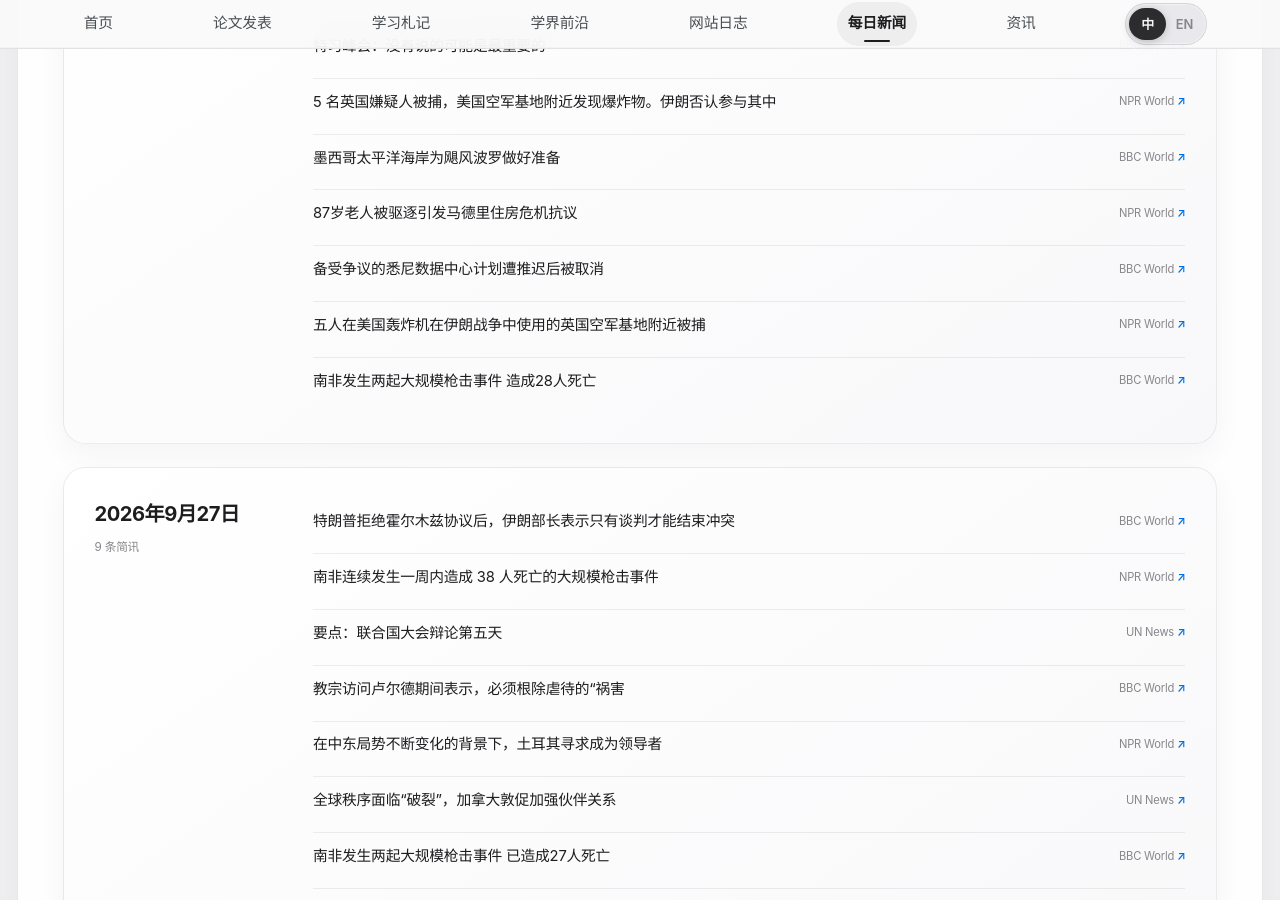
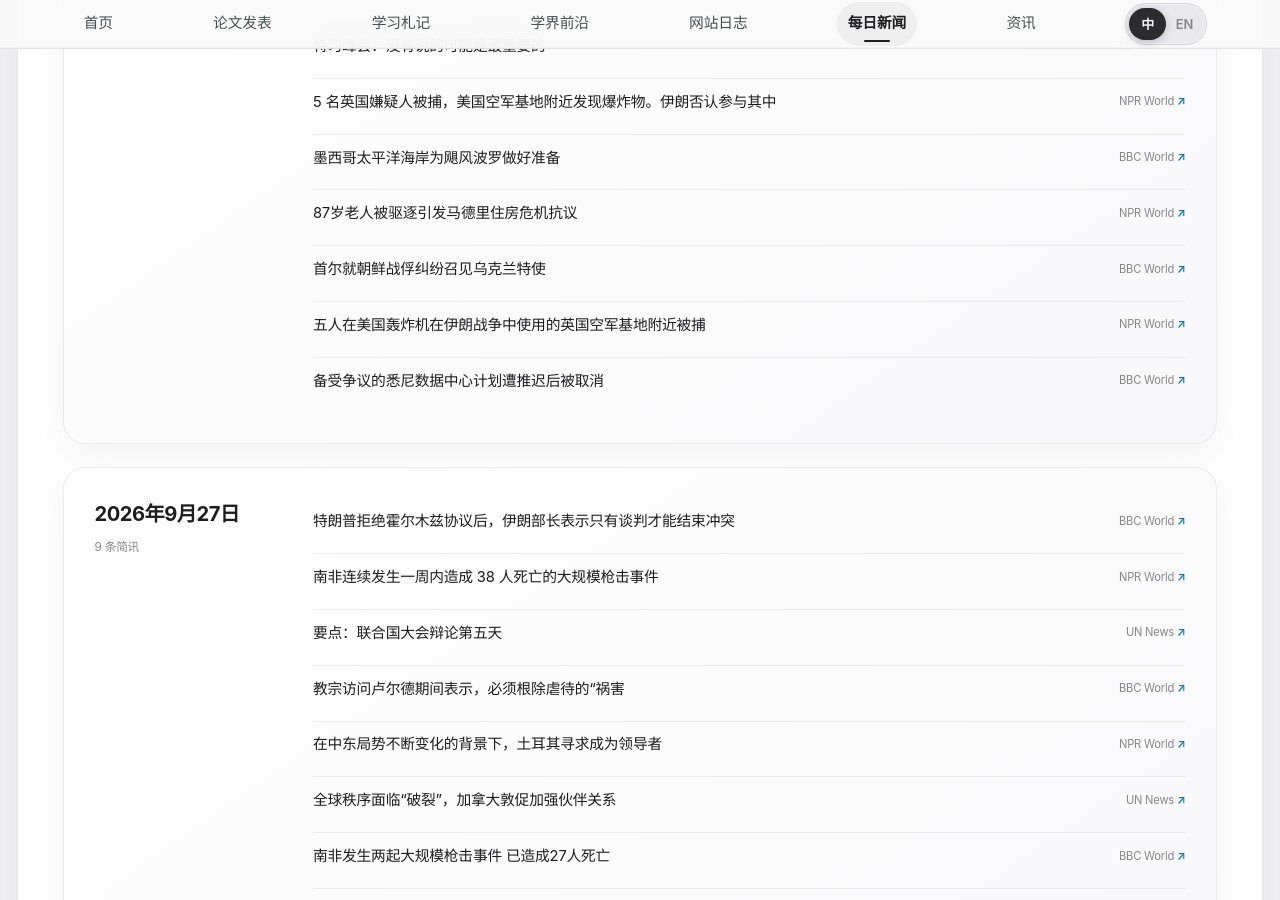
Before and after one commit to HaoxiangLuo/HaoxiangLuo.github.io, a Jekyll site: the page built from _pages/daily-news-zh.html, in a window 1280 px wide and 900 px high, scrolled down 520 px. Built offline with Jekyll 4.4.1, drawn with Linux system fonts in a browser that asks for light colours; a style sheet for code colours, icons or effects is not loaded.

Commit message:
Update daily news 2026-09-28

```diff
--- a/_data/daily_news.json
+++ b/_data/daily_news.json
@@ -1,5 +1,5 @@
 {
-  "updated_at": "2026-09-28T22:29:59+08:00",
+  "updated_at": "2026-09-28T23:29:24+08:00",
   "days": [
     {
       "date": "2026-09-28",
@@ -41,10 +41,10 @@
           "title_zh": "87岁老人被驱逐引发马德里住房危机抗议"
         },
         {
-          "title": "Plan for controversial Sydney data centre scrapped after push-back",
+          "title": "Seoul summons Ukraine envoy over North Korean prisoner-of-war row",
           "source": "BBC World",
-          "url": "https://www.bbc.co.uk/news/articles/c6n9wrqpj4yqo?at_medium=RSS&at_campaign=rss",
-          "title_zh": "备受争议的悉尼数据中心计划遭推迟后被取消"
+          "url": "https://www.bbc.co.uk/news/articles/c8ly40xx0dr0o?at_medium=RSS&at_campaign=rss",
+          "title_zh": "首尔就朝鲜战俘纠纷召见乌克兰特使"
         },
         {
           "title": "Five arrested near UK air base used by U.S. bombers in Iran war",
@@ -53,10 +53,10 @@
           "title_zh": "五人在美国轰炸机在伊朗战争中使用的英国空军基地附近被捕"
         },
         {
-          "title": "Two mass shootings in South Africa leave 28 dead",
+          "title": "Plan for controversial Sydney data centre scrapped after push-back",
           "source": "BBC World",
-          "url": "https://www.bbc.co.uk/news/articles/ck5ywnp075d1o?at_medium=RSS&at_campaign=rss",
-          "title_zh": "南非发生两起大规模枪击事件 造成28人死亡"
+          "url": "https://www.bbc.co.uk/news/articles/c6n9wrqpj4yqo?at_medium=RSS&at_campaign=rss",
+          "title_zh": "备受争议的悉尼数据中心计划遭推迟后被取消"
         }
       ]
     },
```
